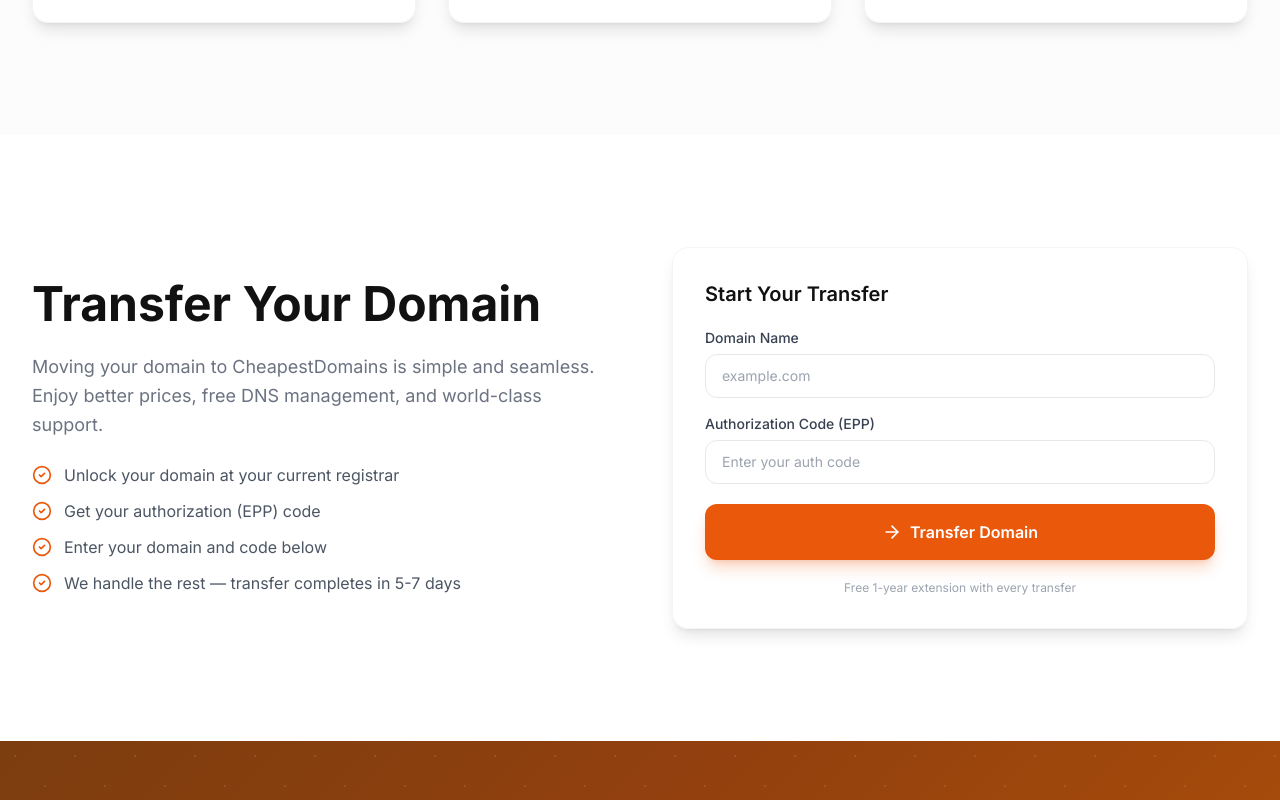
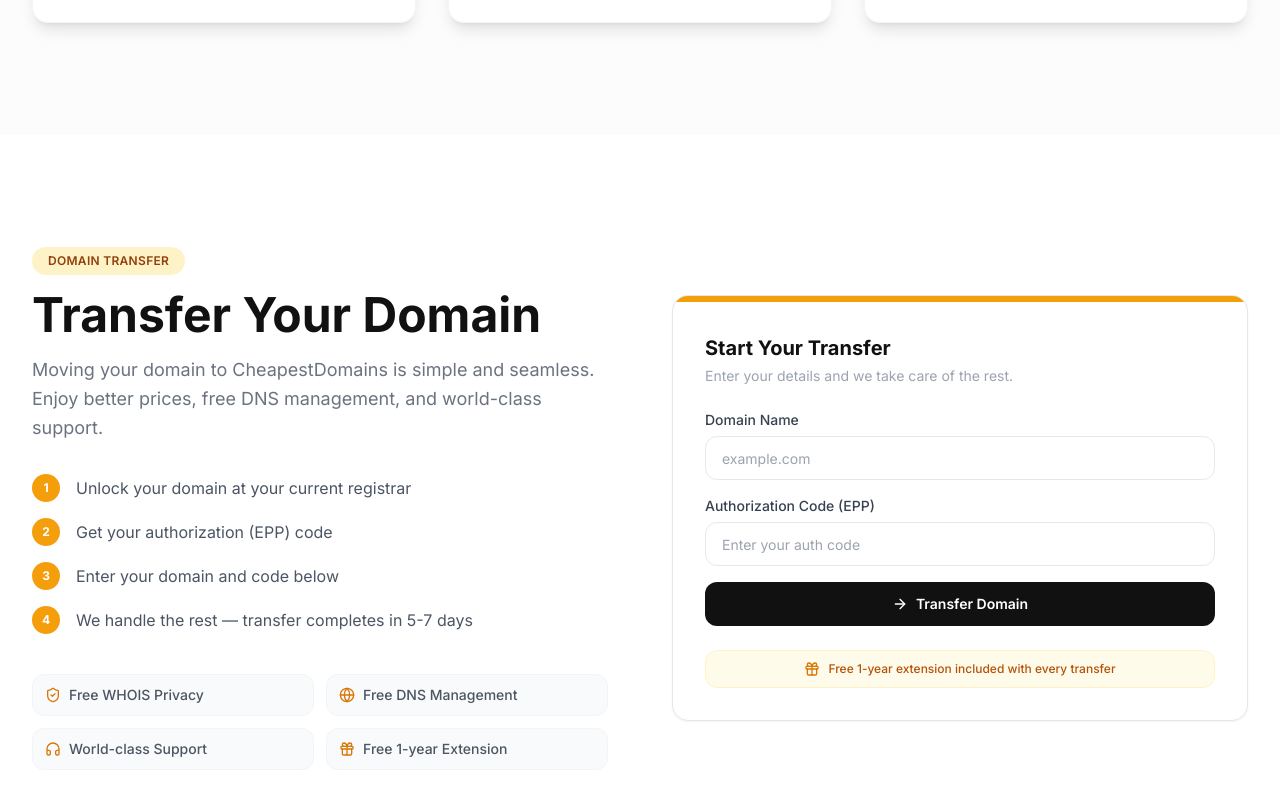
Before and after one commit to SHADRACK152/cheapest-domain, a Next.js app: page / in a window 1280 px wide. Shown: the part 2720-3520 px from the top of the page. Built offline with nearby package versions, Linux system fonts and the light colour scheme; no server answers.

Commit message:
style: redesign transfer section with numbered steps, perks grid, cleaner form

```diff
--- a/src/components/sections/transfer-section.tsx
+++ b/src/components/sections/transfer-section.tsx
@@ -2,9 +2,22 @@
 
 import { useState } from 'react';
 import { motion } from 'framer-motion';
-import { ArrowRight, Loader2, CheckCircle2 } from 'lucide-react';
-import { Button } from '@/components/ui/button';
+import { ArrowRight, Loader2, CheckCircle2, ShieldCheck, Globe, Headphones, Gift } from 'lucide-react';
 import { Input } from '@/components/ui/input';
+
+const steps = [
+  'Unlock your domain at your current registrar',
+  'Get your authorization (EPP) code',
+  'Enter your domain and code below',
+  'We handle the rest — transfer completes in 5-7 days',
+];
+
+const perks = [
+  { icon: ShieldCheck, label: 'Free WHOIS Privacy' },
+  { icon: Globe,       label: 'Free DNS Management' },
+  { icon: Headphones,  label: 'World-class Support' },
+  { icon: Gift,        label: 'Free 1-year Extension' },
+];
 
 export function TransferSection() {
   const [domain, setDomain] = useState('');
@@ -21,64 +34,82 @@
   };
 
   return (
-    <section className="py-20 md:py-28">
+    <section className="py-20 md:py-28 bg-white">
       <div className="container-wide">
         <div className="grid grid-cols-1 lg:grid-cols-2 gap-16 items-center">
-          {/* Left - Content */}
+
+          {/* Left — Content */}
           <motion.div
             initial={{ opacity: 0, x: -30 }}
             whileInView={{ opacity: 1, x: 0 }}
             viewport={{ once: true }}
-            className="space-y-6"
+            className="space-y-8"
           >
-            <h2 className="text-3xl md:text-4xl lg:text-5xl font-bold text-[#111111]">
+            <div className="space-y-4">
+              <span className="inline-block px-4 py-1.5 rounded-full bg-amber-100 text-amber-800 text-xs font-semibold tracking-wide uppercase">
+                Domain Transfer
+              </span>
+              <h2 className="text-3xl md:text-4xl lg:text-5xl font-bold text-[#111111] leading-tight">
                 Transfer Your Domain
               </h2>
               <p className="text-lg text-gray-500 leading-relaxed">
                 Moving your domain to CheapestDomains is simple and seamless.
                 Enjoy better prices, free DNS management, and world-class support.
               </p>
-            <ul className="space-y-3">
-              {[
-                'Unlock your domain at your current registrar',
-                'Get your authorization (EPP) code',
-                'Enter your domain and code below',
-                'We handle the rest — transfer completes in 5-7 days',
-              ].map((step, i) => (
-                <li key={i} className="flex items-start gap-3">
-                  <CheckCircle2 className="h-5 w-5 text-primary-600 mt-0.5 flex-shrink-0" />
-                  <span className="text-gray-600">{step}</span>
+            </div>
+
+            {/* Steps */}
+            <ol className="space-y-4">
+              {steps.map((step, i) => (
+                <li key={i} className="flex items-start gap-4">
+                  <span className="flex h-7 w-7 shrink-0 items-center justify-center rounded-full bg-amber-500 text-white text-xs font-bold">
+                    {i + 1}
+                  </span>
+                  <span className="text-gray-600 pt-0.5">{step}</span>
                 </li>
               ))}
-            </ul>
+            </ol>
+
+            {/* Perks row */}
+            <div className="grid grid-cols-2 gap-3 pt-2">
+              {perks.map(({ icon: Icon, label }) => (
+                <div key={label} className="flex items-center gap-2 rounded-xl border border-gray-100 bg-gray-50 px-3 py-2.5">
+                  <Icon className="h-4 w-4 text-amber-600 shrink-0" />
+                  <span className="text-sm text-gray-600 font-medium">{label}</span>
+                </div>
+              ))}
+            </div>
           </motion.div>
 
-          {/* Right - Form */}
+          {/* Right — Form */}
           <motion.div
             initial={{ opacity: 0, x: 30 }}
             whileInView={{ opacity: 1, x: 0 }}
             viewport={{ once: true }}
           >
-            <form
-              onSubmit={handleTransfer}
-              className="glass-card space-y-5 p-8"
-            >
-              <h3 className="text-xl font-semibold text-[#111111]">
-                Start Your Transfer
-              </h3>
-              <div className="space-y-4">
-                <div>
-                  <label className="block text-sm font-medium text-gray-700 mb-1.5">
+            <div className="rounded-2xl border border-gray-200 bg-white shadow-sm overflow-hidden">
+              {/* Card header */}
+              <div className="h-1.5 w-full bg-amber-500" />
+              <div className="p-8 space-y-6">
+                <div className="space-y-1">
+                  <h3 className="text-xl font-bold text-[#111111]">Start Your Transfer</h3>
+                  <p className="text-sm text-gray-400">Enter your details and we take care of the rest.</p>
+                </div>
+
+                <form onSubmit={handleTransfer} className="space-y-4">
+                  <div className="space-y-1.5">
+                    <label className="block text-sm font-medium text-gray-700">
                       Domain Name
                     </label>
                     <Input
                       value={domain}
                       onChange={(e) => setDomain(e.target.value)}
                       placeholder="example.com"
+                      className="rounded-xl"
                     />
                   </div>
-                <div>
-                  <label className="block text-sm font-medium text-gray-700 mb-1.5">
+                  <div className="space-y-1.5">
+                    <label className="block text-sm font-medium text-gray-700">
                       Authorization Code (EPP)
                     </label>
                     <Input
@@ -86,27 +117,34 @@
                       onChange={(e) => setAuthCode(e.target.value)}
                       placeholder="Enter your auth code"
                       type="password"
+                      className="rounded-xl"
                     />
                   </div>
-              </div>
-              <Button
+
+                  <button
                     type="submit"
-                className="w-full"
-                size="lg"
                     disabled={isTransferring}
+                    className="flex w-full items-center justify-center gap-2 rounded-xl bg-[#111111] py-3 text-sm font-semibold text-white hover:bg-gray-800 disabled:opacity-60 transition-colors"
                   >
                     {isTransferring ? (
-                  <Loader2 className="h-5 w-5 animate-spin mr-2" />
+                      <Loader2 className="h-4 w-4 animate-spin" />
                     ) : (
-                  <ArrowRight className="h-5 w-5 mr-2" />
+                      <ArrowRight className="h-4 w-4" />
                     )}
                     {isTransferring ? 'Initiating Transfer...' : 'Transfer Domain'}
-              </Button>
-              <p className="text-xs text-gray-400 text-center">
-                Free 1-year extension with every transfer
+                  </button>
+                </form>
+
+                <div className="flex items-center justify-center gap-2 rounded-xl bg-amber-50 border border-amber-100 py-2.5 px-4">
+                  <Gift className="h-4 w-4 text-amber-600 shrink-0" />
+                  <p className="text-xs font-medium text-amber-700">
+                    Free 1-year extension included with every transfer
                   </p>
-            </form>
+                </div>
+              </div>
+            </div>
           </motion.div>
+
         </div>
       </div>
     </section>
```
Lines whose indentation alone changed are shown as unchanged.
